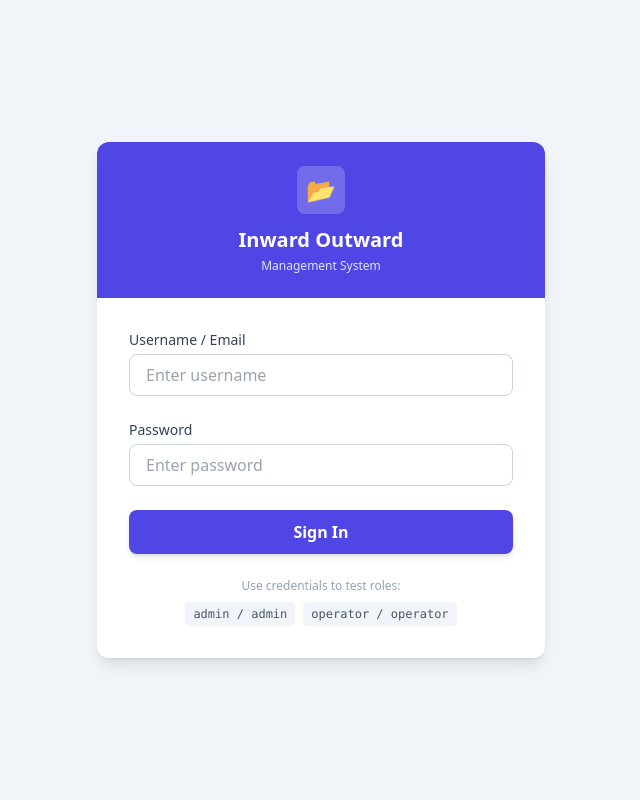
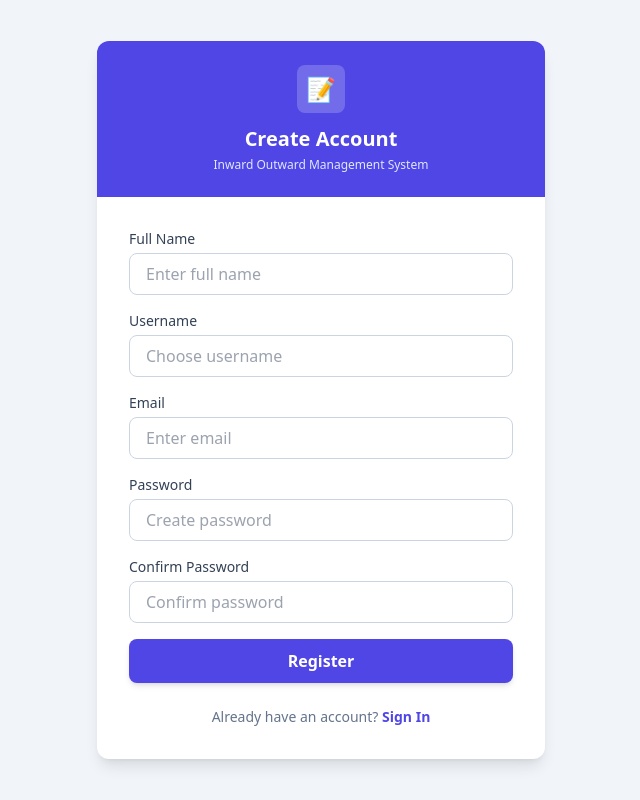
Before and after one commit to EZDevanshu/inward_outward, a React (Vite) app: page /register in a window 1280 px wide. Before the commit this address led to /login. Shown: the whole page, without its empty margins (319-959 px from the left). Built offline with nearby package versions, Linux system fonts and the light colour scheme.

Commit message:
add user registration page and link to login

```diff
--- a/App.tsx
+++ b/App.tsx
@@ -8,6 +8,7 @@ import { EntryForm } from './pages/EntryForm';
 import { Register } from './pages/Register';
 import { Masters } from './pages/Masters';
 import { Login } from './pages/Login';
+import { UserRegistration } from './pages/UserRegistration';
 import { Search } from './pages/Search';
 import { EntryType, Role } from './types';
 import { AuthProvider, useAuth } from './context/AuthContext';
@@ -83,6 +84,9 @@ const AppRoutes: React.FC = () => {
       <Route path="/login" element={
         isAuthenticated ? <Navigate to="/dashboard" replace /> : <Login />
       } />
+      <Route path="/register" element={
+        isAuthenticated ? <Navigate to="/dashboard" replace /> : <UserRegistration />
+      } />
 
       <Route path="/dashboard" element={
         <ProtectedRoute>
--- a/pages/Login.tsx
+++ b/pages/Login.tsx
@@ -1,14 +1,16 @@
 import React, { useState } from 'react';
 import { useAuth } from '../context/AuthContext';
 import { MockApi } from '../services/MockApi';
-import { useNavigate } from 'react-router-dom';
+import { Link, useLocation } from 'react-router-dom';
 
 export const Login: React.FC = () => {
     const [username, setUsername] = useState('');
     const [password, setPassword] = useState('');
     const [error, setError] = useState('');
     const { login, isLoading } = useAuth();
-    const navigate = useNavigate();
+    const location = useLocation();
+    const registrationSuccess = (location.state as { registered?: boolean; username?: string } | null)?.registered;
+    const registeredUsername = (location.state as { registered?: boolean; username?: string } | null)?.username;
 
     const handleLogin = async (e: React.FormEvent) => {
         e.preventDefault();
@@ -37,6 +39,12 @@ export const Login: React.FC = () => {
                 </div>
 
                 <div className="p-8">
+                    {registrationSuccess && (
+                        <div className="mb-4 text-green-700 text-sm bg-green-50 p-3 rounded border border-green-100">
+                            Account created successfully{registeredUsername ? ` for ${registeredUsername}` : ''}. Please sign in.
+                        </div>
+                    )}
+
                     <form onSubmit={handleLogin} className="space-y-6">
                         <div>
                             <label className="block text-sm font-medium text-slate-700 mb-1">Username / Email</label>
@@ -90,6 +98,12 @@ export const Login: React.FC = () => {
                             <code className="bg-slate-100 px-2 py-1 rounded text-slate-600 cursor-pointer hover:bg-slate-200" onClick={() => { setUsername('admin'); setPassword('admin') }}>admin / admin</code>
                             <code className="bg-slate-100 px-2 py-1 rounded text-slate-600 cursor-pointer hover:bg-slate-200" onClick={() => { setUsername('operator'); setPassword('operator') }}>operator / operator</code>
                         </div>
+                        <p className="mt-4 text-sm text-slate-500">
+                            New here?{' '}
+                            <Link to="/register" className="text-indigo-600 hover:text-indigo-700 font-semibold">
+                                Create Account
+                            </Link>
+                        </p>
                     </div>
                 </div>
             </div>
--- /dev/null
+++ b/pages/UserRegistration.tsx
@@ -0,0 +1,151 @@
+import React, { useState } from 'react';
+import { Link, useNavigate } from 'react-router-dom';
+
+export const UserRegistration: React.FC = () => {
+  const [name, setName] = useState('');
+  const [username, setUsername] = useState('');
+  const [email, setEmail] = useState('');
+  const [password, setPassword] = useState('');
+  const [confirmPassword, setConfirmPassword] = useState('');
+  const [error, setError] = useState('');
+  const [isSubmitting, setIsSubmitting] = useState(false);
+  const navigate = useNavigate();
+
+  const handleRegister = async (e: React.FormEvent) => {
+    e.preventDefault();
+    setError('');
+
+    if (password !== confirmPassword) {
+      setError('Password and confirm password must match.');
+      return;
+    }
+
+    try {
+      setIsSubmitting(true);
+
+      // Mock async registration flow.
+      await new Promise((resolve) => setTimeout(resolve, 700));
+
+      navigate('/login', {
+        replace: true,
+        state: {
+          registered: true,
+          username
+        }
+      });
+    } catch (err) {
+      setError('Unable to register right now. Please try again.');
+    } finally {
+      setIsSubmitting(false);
+    }
+  };
+
+  return (
+    <div className="min-h-screen bg-slate-100 flex items-center justify-center p-4 font-sans">
+      <div className="w-full max-w-md bg-white rounded-xl shadow-lg overflow-hidden">
+        <div className="bg-indigo-600 p-6 text-center">
+          <div className="w-12 h-12 bg-white/20 rounded-lg flex items-center justify-center mx-auto mb-3">
+            <span className="text-2xl">📝</span>
+          </div>
+          <h1 className="text-xl font-bold text-white">Create Account</h1>
+          <p className="text-indigo-100 text-xs mt-1">Inward Outward Management System</p>
+        </div>
+
+        <div className="p-8">
+          <form onSubmit={handleRegister} className="space-y-4">
+            <div>
+              <label className="block text-sm font-medium text-slate-700 mb-1">Full Name</label>
+              <input
+                type="text"
+                required
+                value={name}
+                onChange={(e) => setName(e.target.value)}
+                className="w-full px-4 py-2 border border-slate-300 rounded-lg focus:ring-2 focus:ring-indigo-500 focus:border-indigo-500 outline-none transition-all"
+                placeholder="Enter full name"
+              />
+            </div>
+
+            <div>
+              <label className="block text-sm font-medium text-slate-700 mb-1">Username</label>
+              <input
+                type="text"
+                required
+                value={username}
+                onChange={(e) => setUsername(e.target.value)}
+                className="w-full px-4 py-2 border border-slate-300 rounded-lg focus:ring-2 focus:ring-indigo-500 focus:border-indigo-500 outline-none transition-all"
+                placeholder="Choose username"
+              />
+            </div>
+
+            <div>
+              <label className="block text-sm font-medium text-slate-700 mb-1">Email</label>
+              <input
+                type="email"
+                required
+                value={email}
+                onChange={(e) => setEmail(e.target.value)}
+                className="w-full px-4 py-2 border border-slate-300 rounded-lg focus:ring-2 focus:ring-indigo-500 focus:border-indigo-500 outline-none transition-all"
+                placeholder="Enter email"
+              />
+            </div>
+
+            <div>
+              <label className="block text-sm font-medium text-slate-700 mb-1">Password</label>
+              <input
+                type="password"
+                required
+                value={password}
+                onChange={(e) => setPassword(e.target.value)}
+                className="w-full px-4 py-2 border border-slate-300 rounded-lg focus:ring-2 focus:ring-indigo-500 focus:border-indigo-500 outline-none transition-all"
+                placeholder="Create password"
+              />
+            </div>
+
+            <div>
+              <label className="block text-sm font-medium text-slate-700 mb-1">Confirm Password</label>
+              <input
+                type="password"
+                required
+                value={confirmPassword}
+                onChange={(e) => setConfirmPassword(e.target.value)}
+                className="w-full px-4 py-2 border border-slate-300 rounded-lg focus:ring-2 focus:ring-indigo-500 focus:border-indigo-500 outline-none transition-all"
+                placeholder="Confirm password"
+              />
+            </div>
+
+            {error && (
+              <div className="text-red-500 text-sm bg-red-50 p-3 rounded border border-red-100 flex items-center">
+                <span className="mr-2">⚠️</span> {error}
+              </div>
+            )}
+
+            <button
+              type="submit"
+              disabled={isSubmitting}
+              className="w-full py-2.5 px-4 bg-indigo-600 hover:bg-indigo-700 text-white font-semibold rounded-lg shadow-md hover:shadow-lg transition-all disabled:opacity-70 disabled:cursor-not-allowed flex justify-center"
+            >
+              {isSubmitting ? (
+                <span className="flex items-center">
+                  <svg className="animate-spin -ml-1 mr-2 h-4 w-4 text-white" xmlns="http://www.w3.org/2000/svg" fill="none" viewBox="0 0 24 24">
+                    <circle className="opacity-25" cx="12" cy="12" r="10" stroke="currentColor" strokeWidth="4"></circle>
+                    <path className="opacity-75" fill="currentColor" d="M4 12a8 8 0 018-8V0C5.373 0 0 5.373 0 12h4zm2 5.291A7.962 7.962 0 014 12H0c0 3.042 1.135 5.824 3 7.938l3-2.647z"></path>
+                  </svg>
+                  Creating account...
+                </span>
+              ) : 'Register'}
+            </button>
+          </form>
+
+          <div className="mt-6 text-center">
+            <p className="text-sm text-slate-500">
+              Already have an account?{' '}
+              <Link to="/login" className="text-indigo-600 hover:text-indigo-700 font-semibold">
+                Sign In
+              </Link>
+            </p>
+          </div>
+        </div>
+      </div>
+    </div>
+  );
+};
```
